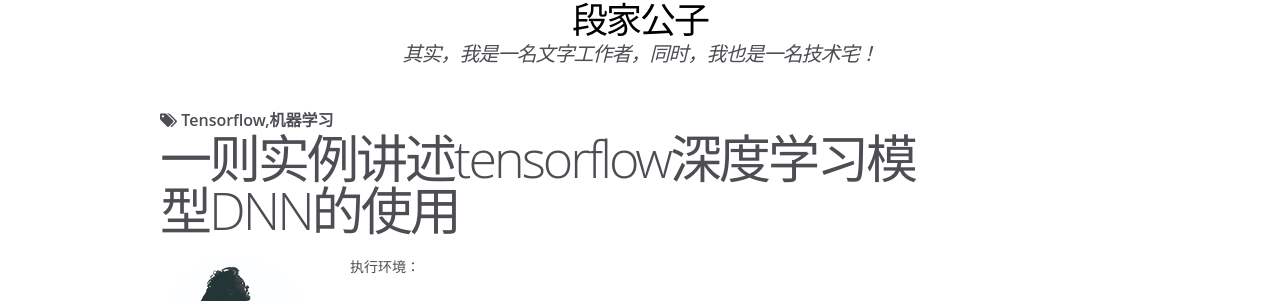
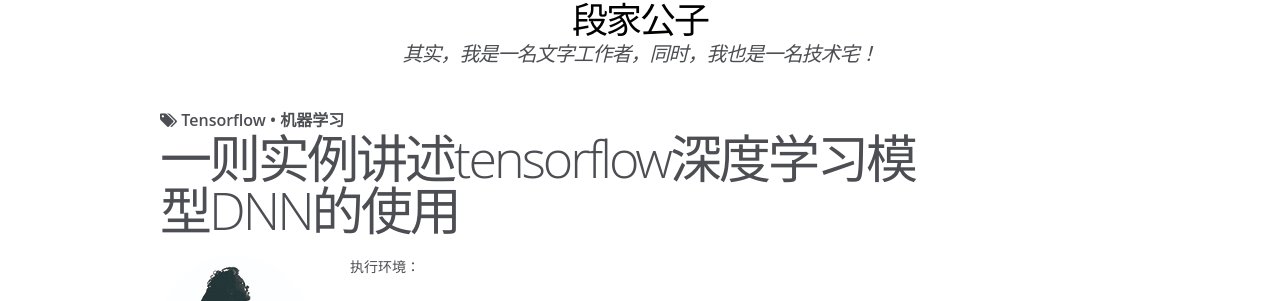
Before and after one commit to 1oscar/1oscar.github.io, a Jekyll site: the page built from _posts/2018-03-05-一则实例讲述tensorflow深度学习模型DNN的使用.md, in a window 1280 px wide and 900 px high. Shown: the part 313-614 px from the top of the window. Built offline with Jekyll 4.4.1, drawn with Linux system fonts in a browser that asks for light colours; some web fonts are replaced; comment, search, counter and statistics services are not loaded.

Commit message:
实例讲述tensorflow深度学习模型DNN的使用

```diff
--- a/_posts/2018-03-05-一则实例讲述tensorflow深度学习模型DNN的使用.md
+++ b/_posts/2018-03-05-一则实例讲述tensorflow深度学习模型DNN的使用.md
@@ -3,7 +3,7 @@
 title: "一则实例讲述tensorflow深度学习模型DNN的使用"
 comments: true
 share: true
-tags: tensorflow,机器学习
+tags: tensorflow 机器学习
 ---
 
 执行环境：
```
